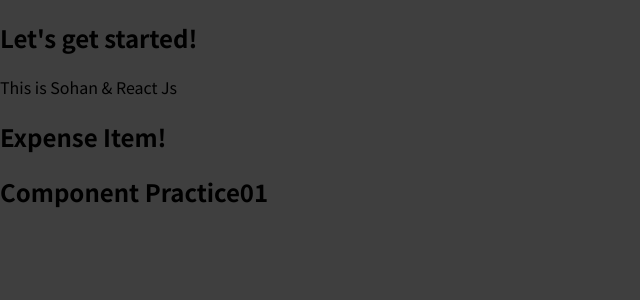
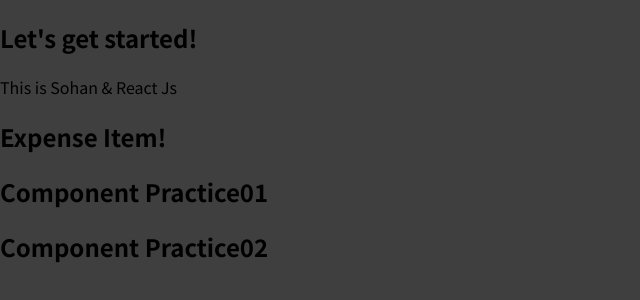
Before and after one commit to ProgrammerSohan/React-JS-Of-Sohan, a JavaScript app in the folder s4/practice-s4/: page / in a window 1280 px wide. Shown: the top 300 px of the page, without its empty margins (0-640 px from the left). Built offline with nearby package versions, Linux system fonts and the light colour scheme.

Commit message:
b_making component -practice02

```diff
--- a/s4/practice-s4/src/App.js
+++ b/s4/practice-s4/src/App.js
@@ -1,6 +1,7 @@
 
 import ExpenseItem from "./components/ExpenseItem";
 import PracticeComp1 from "./components/PracticeComp1";
+import PracticeComp2 from "./components/PracticeComp2";
 
 function App() {
   document.getElementById('root')
@@ -10,6 +11,7 @@
       <p> This is Sohan & React Js </p>
       <ExpenseItem> </ExpenseItem>
       <PracticeComp1></PracticeComp1>
+      <PracticeComp2></PracticeComp2>
     </div>
   );
 }
--- /dev/null
+++ b/s4/practice-s4/src/components/PracticeComp2.js
@@ -0,0 +1,6 @@
+function PracticeComp2(){
+
+    return <h2>Component Practice02</h2>
+}
+
+export default PracticeComp2;
```
Also changed, not shown: s4/practice-s4/src/components/PracticeComp3.js (added).
